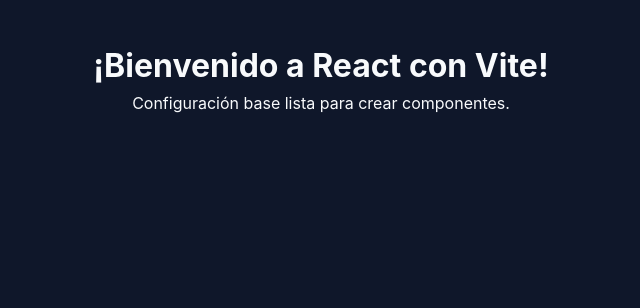
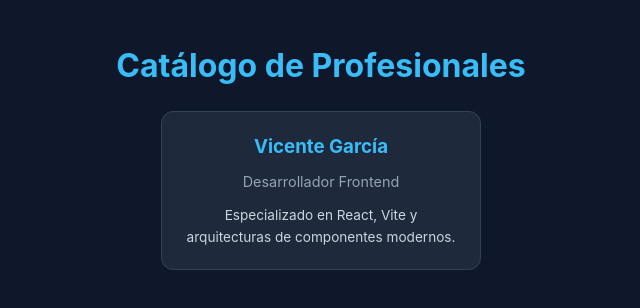
Before and after one commit to vicmartinez19/Actividad_1_Tarjeta_Presentacion, a React (Vite) app: page / in a window 1280 px wide. Shown: the top 308 px of the page, without its empty margins (319-959 px from the left). Built offline with nearby package versions, Linux system fonts and the light colour scheme.

Commit message:
feat: crear componente funcional Tarjeta con datos estaticos y JSX

```diff
--- a/src/App.jsx
+++ b/src/App.jsx
@@ -1,10 +1,11 @@
 import React from 'react';
+import Tarjeta from './components/Tarjeta';
 
 function App() {
   return (
     <div style={{ textAlign: 'center', padding: '40px' }}>
-      <h1>¡Bienvenido a React con Vite!</h1>
-      <p>Configuración base lista para crear componentes.</p>
+      <h1 style={{ color: '#38bdf8' }}>Catálogo de Profesionales</h1>
+      <Tarjeta />
     </div>
   );
 }
--- /dev/null
+++ b/src/components/Tarjeta.jsx
@@ -0,0 +1,13 @@
+import React from 'react';
+
+function Tarjeta() {
+  return (
+    <div style={{ border: '1px solid #334155', borderRadius: '12px', padding: '20px', maxWidth: '320px', margin: '20px auto', background: '#1e293b' }}>
+      <h3 style={{ color: '#38bdf8', marginBottom: '8px' }}>Vicente García</h3>
+      <p style={{ color: '#94a3b8', fontSize: '0.9rem', marginBottom: '12px' }}>Desarrollador Frontend</p>
+      <p style={{ color: '#cbd5e1', fontSize: '0.85rem' }}>Especializado en React, Vite y arquitecturas de componentes modernos.</p>
+    </div>
+  );
+}
+
+export default Tarjeta;
```
